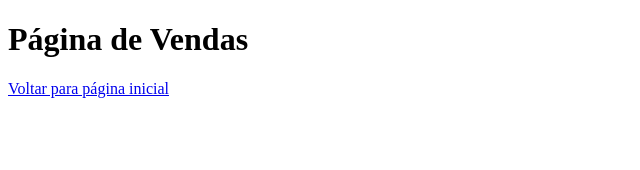
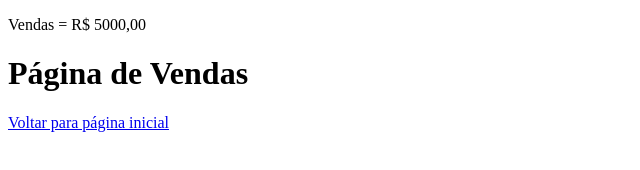
Before and after one commit to allansous4/aulagithub, a plain HTML site: page vendas.html in a window 1280 px wide. Shown: the whole page, without its empty margins (0-640 px from the left). Drawn offline with Linux system fonts and the light colour scheme.

Commit message:
Acrescentado valor das vendas

```diff
--- a/vendas.html
+++ b/vendas.html
@@ -6,6 +6,7 @@
     <title>Document</title>
 </head>
 <body>
+    <p>Vendas = R$ 5000,00<p></p>
     <h1>Página de Vendas</h1>
     <a href="index.html">Voltar para página inicial</a>
 </body>
```
Also changed, not shown: index.html (line endings or trailing spaces).
